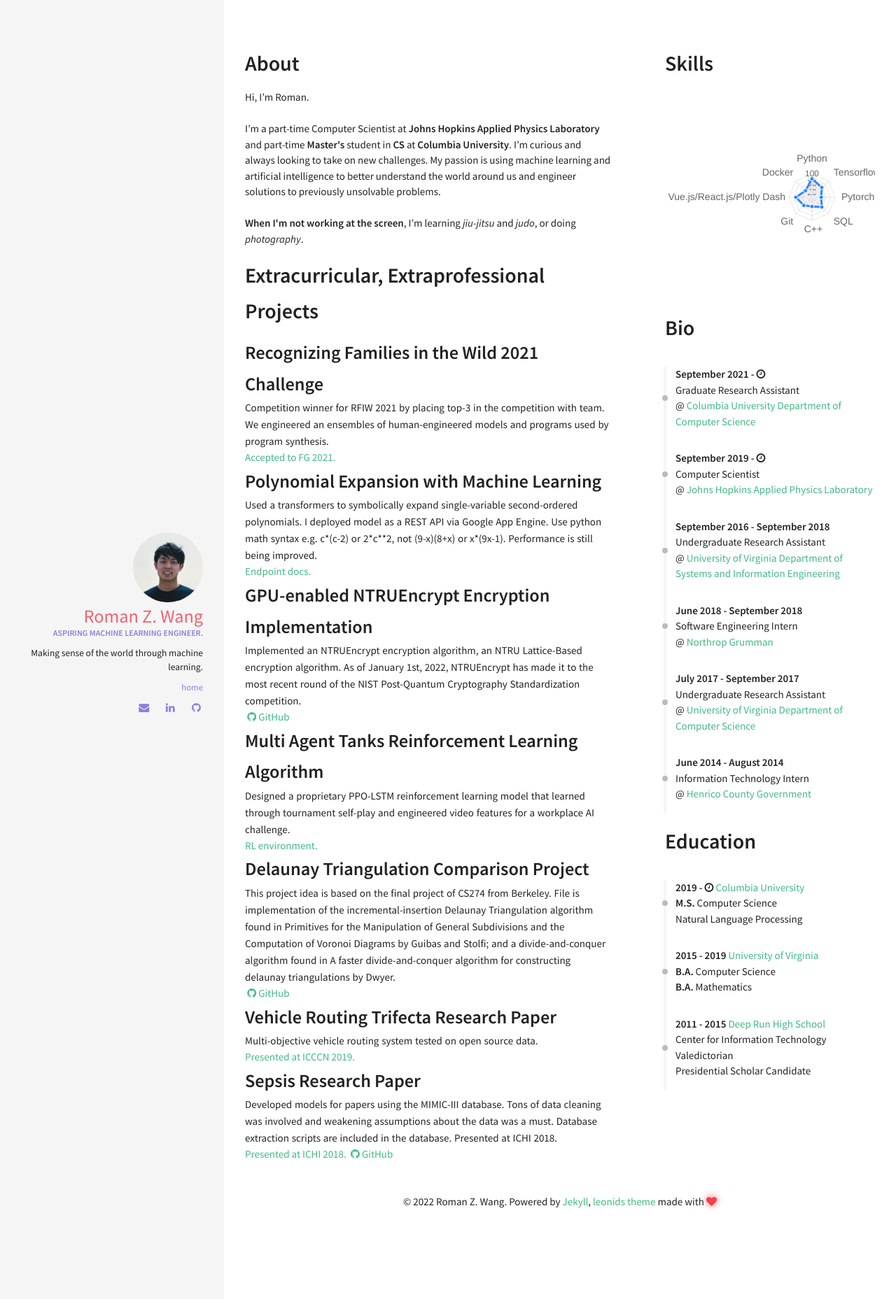
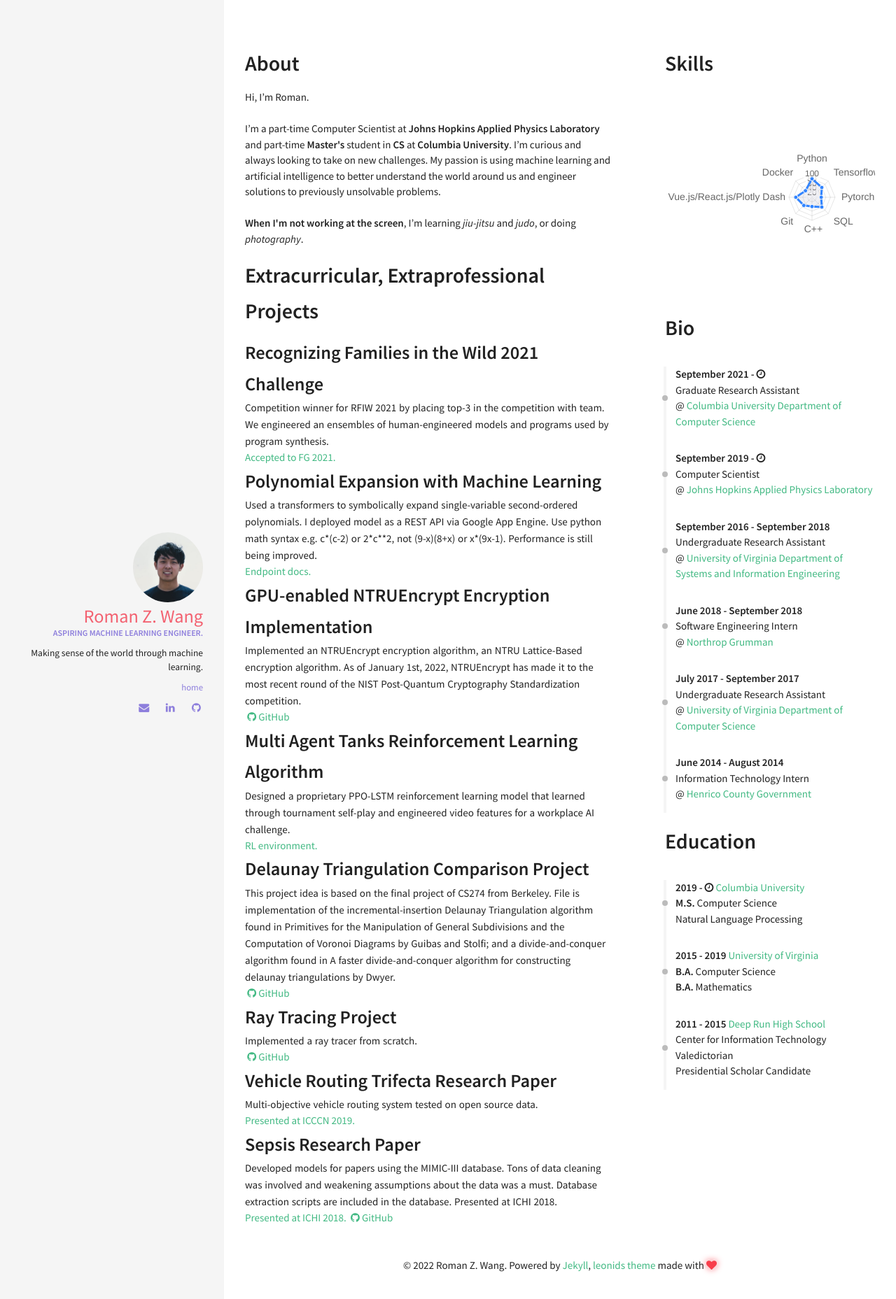
Before and after one commit to RomanZWang/romanzwang.github.io, a Jekyll site: the page built from index.html, in a window 1280 px wide. Shown: the top 1857 px of the page at 70% size. Built offline with Jekyll 4.4.1, drawn with Linux system fonts in a browser that asks for light colours; nearby versions of some CDN libraries.

Commit message:
add ray tracer project

```diff
--- a/_data/index/projects.yml
+++ b/_data/index/projects.yml
@@ -22,6 +22,10 @@
   descr: "This project idea is based on the final project of CS274 from Berkeley. File is implementation of the incremental-insertion Delaunay Triangulation algorithm found in Primitives for the Manipulation of General Subdivisions and the Computation of Voronoi Diagrams by Guibas and Stolfi; and a divide-and-conquer algorithm found in A faster divide-and-conquer algorithm for constructing delaunay triangulations by Dwyer."
   github: https://github.com/RomanZWang/delaunay-triangulation
 
+- name: Ray Tracing Project
+  descr: "Implemented a ray tracer from scratch."
+  github: https://github.com/RomanZWang/ray-tracer
+
 - name: Vehicle Routing Trifecta Research Paper
   descr: "Multi-objective vehicle routing system tested on open source data."
   material-link: https://doi.org/10.1109/ICCCN.2019.8847163
```
